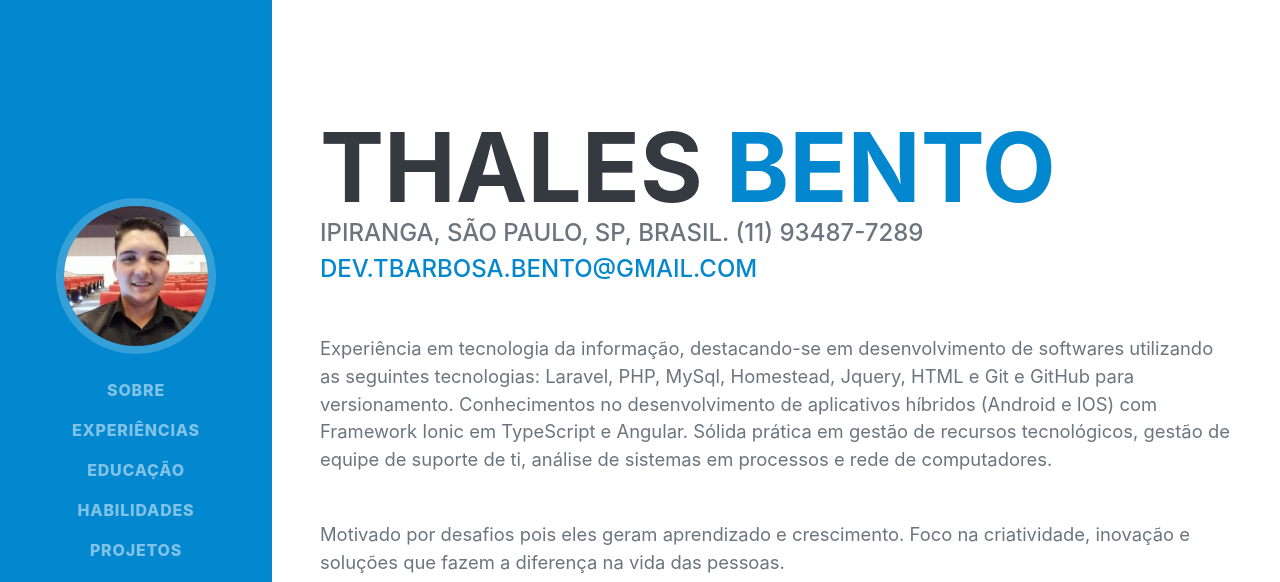
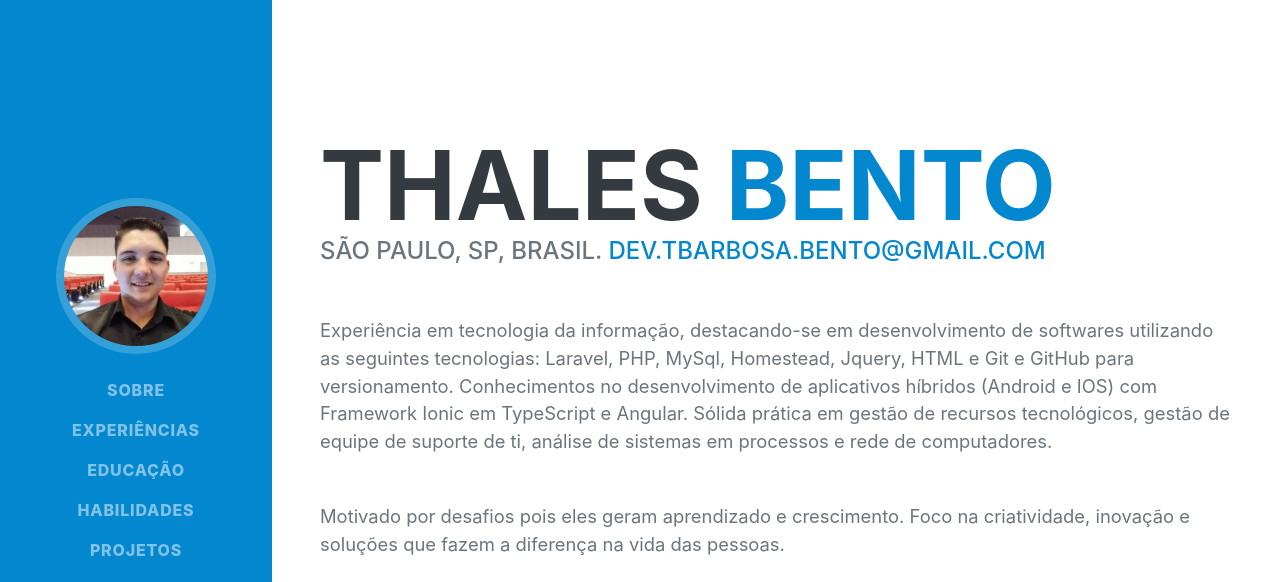
Before and after one commit to thalesbarbosab/about-me, a plain HTML site: page index.html in a window 1280 px wide. Shown: the top 582 px of the page. Drawn offline with nearby package versions, Linux system fonts and the light colour scheme; a web font is replaced by a local one.

Commit message:
remove locality

```diff
--- a/index.html
+++ b/index.html
@@ -55,7 +55,7 @@
                     <span class="text-primary">Bento</span>
                 </h1>
                 <div class="subheading mb-5">
-                    Ipiranga, São Paulo, SP, Brasil. (11) 93487-7289
+                    São Paulo, SP, Brasil.
                     <a href="mailto:dev.tbarbosa.bento@gmail.com">dev.tbarbosa.bento@gmail.com</a>
                 </div>
                 <p class="lead mb-5">Experiência em tecnologia da informação, destacando-se em desenvolvimento de
```
